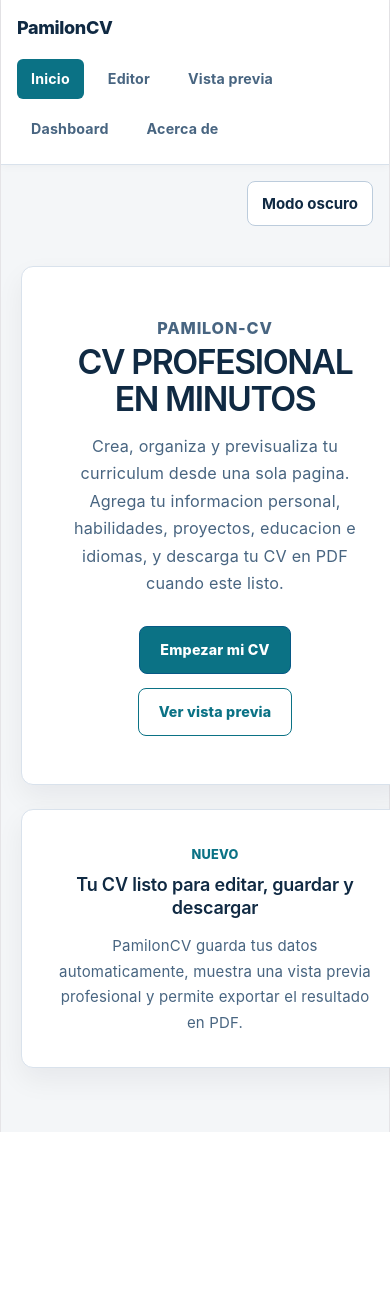
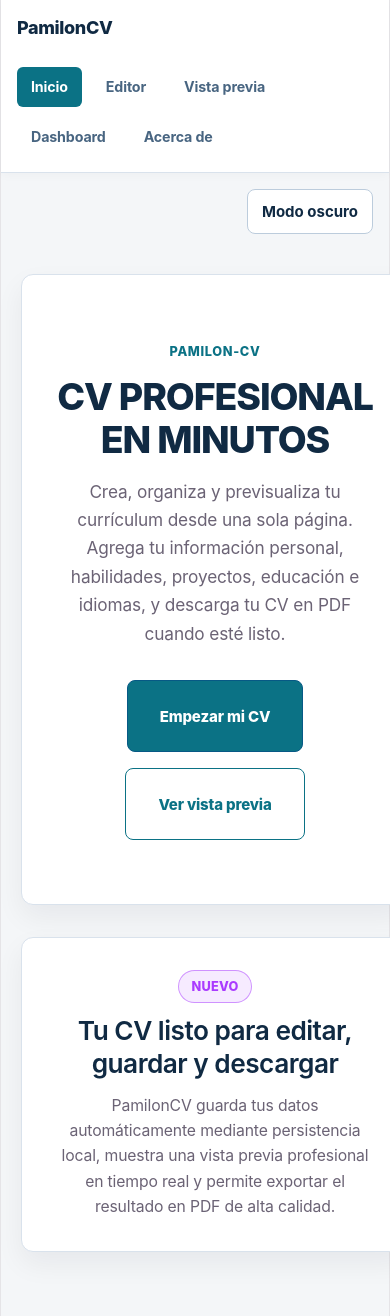
Before and after one commit to Brayan-Alejandro-Pamila-Torres/proyecto-final-tecnologias-web, a React (Vite) app: page / in a window 390 px wide. Shown: the top 1316 px of the page. Before the commit the page ends 1132 px from the top, so only its background shows below. Built offline with nearby package versions, Linux system fonts and the light colour scheme; what @react-pdf/renderer would draw is missing.

Commit message:
Mejoras de diseño, espacion e interfaz del home.jsx y aplicacion a mejoras en el archivo index.css

```diff
--- a/src/index.css
+++ b/src/index.css
@@ -12,15 +12,15 @@
   --accent-bg: rgba(170, 59, 255, 0.1);
   --accent-border: rgba(170, 59, 255, 0.5);
   --social-bg: rgba(244, 243, 236, 0.5);
-  --shadow: rgba(0, 0, 0, 0.1) 0 10px 15px -3px, rgba(0, 0, 0, 0.05) 0 4px 6px -2px;
+  --shadow: rgba(0, 0, 0, 0.06) 0 10px 15px -3px, rgba(0, 0, 0, 0.04) 0 4px 6px -2px;
 
-  /* Cambio a una fuente geométrica moderna y limpia */
+  /* Tipografía geométrica de alta definición visual */
   --sans: 'Inter', system-ui, -apple-system, BlinkMacSystemFont, 'Segoe UI', Roboto, sans-serif;
   --heading: 'Inter', system-ui, -apple-system, BlinkMacSystemFont, 'Segoe UI', Roboto, sans-serif;
   --mono: ui-monospace, Consolas, monospace;
 
-  font: 16px/155% var(--sans); /* Altura de línea optimizada para legibilidad */
-  letter-spacing: 0.18px;
+  font: 16px/155% var(--sans);
+  letter-spacing: -0.01em;
   color-scheme: light dark;
   color: var(--text);
   background: var(--bg);
@@ -55,8 +55,8 @@
 
 body {
   margin: 0;
-  background: #f4f6f8; /* Tu color original */
-  color: #1f2933;      /* Tu color original */
+  background: #f4f6f8;
+  color: #1f2933;
   font-family: var(--sans);
 }
 
@@ -73,20 +73,21 @@ body {
 }
 
 /* ==========================================================================
-   TIPOGRAFÍA Y ENCABEZADOS
+   TIPOGRAFÍA Y ENCABEZADOS ELEVADOS
    ========================================================================== */
 
 h1, h2, h3 {
   font-family: var(--heading);
-  font-weight: 600; /* Peso visual más elegante */
+  font-weight: 600;
   color: var(--text-h);
   letter-spacing: -0.02em;
 }
 
 h1 {
-  font-size: 46px; /* Balanceado para pantallas de escritorio */
-  letter-spacing: -1.4px;
+  font-size: 44px;
+  letter-spacing: -0.03em;
   margin: 32px 0;
+  line-height: 1.15;
   @media (max-width: 1024px) {
     font-size: 34px;
     margin: 20px 0;
@@ -96,7 +97,7 @@ h1 {
 h2 {
   font-size: 22px;
   line-height: 125%;
-  letter-spacing: -0.2px;
+  letter-spacing: -0.02em;
   margin: 0 0 12px;
   @media (max-width: 1024px) {
     font-size: 18px;
@@ -120,6 +121,7 @@ code {
   line-height: 135%;
   padding: 4px 8px;
   background: var(--code-bg);
+  border: 1px solid var(--border);
 }
 
 button, input, textarea, select {
@@ -138,14 +140,14 @@ button, input, textarea, select {
   gap: 20px;
   align-items: center;
   justify-content: space-between;
-  padding: 16px 28px; /* Espaciado interno más balanceado */
-  background: #ffffff; /* Tu color original */
-  border-bottom: 1px solid #d9e2ec; /* Tu color original */
-  box-shadow: 0 2px 8px rgba(15, 23, 42, 0.03);
+  padding: 16px 28px;
+  background: #ffffff;
+  border-bottom: 1px solid #d9e2ec;
+  box-shadow: 0 2px 10px rgba(15, 23, 42, 0.03);
 }
 
 .navbar-brand {
-  color: #102a43; /* Tu color original */
+  color: #102a43;
   font-size: 1.2rem;
   font-weight: 800;
   text-decoration: none;
@@ -155,32 +157,33 @@ button, input, textarea, select {
 .navbar-links {
   display: flex;
   flex-wrap: wrap;
-  gap: 10px; /* Separación más limpia entre botones */
+  gap: 10px;
+  align-items: center;
   justify-content: flex-end;
 }
 
 .navbar-link {
   padding: 8px 14px;
-  color: #486581; /* Tu color original */
+  color: #486581;
   border-radius: 6px;
   font-weight: 700;
   font-size: 0.95rem;
   text-decoration: none;
-  transition: all 0.2s ease; /* Transición suave */
+  transition: all 0.2s cubic-bezier(0.4, 0, 0.2, 1);
 }
 
 .navbar-link:hover {
-  color: #ffffff; /* Tu color original */
-  background: #0b7285; /* Tu color original */
+  color: #ffffff;
+  background: #0b7285;
 }
 
 .navbar-link-active {
-  color: #ffffff; /* Tu color original */
-  background: #0b7285; /* Tu color original */
+  color: #ffffff;
+  background: #0b7285;
 }
 
 /* ==========================================================================
-   PÁGINAS Y COMPONENTES EN FORMA DE TARJETAS (Estructura Premium)
+   PÁGINAS Y CONTENEDORES EN FORMA DE TARJETAS
    ========================================================================== */
 
 .home-page, .about-page {
@@ -189,11 +192,11 @@ button, input, textarea, select {
   padding: 40px 20px 64px;
 }
 
-/* Unificación estética de paneles contenedores */
+/* Paneles contenedores con bordes y espaciados optimizados */
 .home-hero, .about-section, .home-news article {
-  background: #ffffff; /* Tu color original */
-  border: 1px solid #d9e2ec; /* Tu color original */
-  border-radius: 12px; /* Bordes redondeados modernos */
+  background: #ffffff;
+  border: 1px solid #d9e2ec;
+  border-radius: 12px;
   box-shadow: 0 12px 28px rgb(15 23 42 / 6%); /* Tu sombra original */
 }
 
@@ -202,13 +205,13 @@ button, input, textarea, select {
   min-height: 360px;
   align-items: center;
   justify-items: center;
-  padding: 48px; /* Más aire interno */
+  padding: 56px 48px;
   text-align: center;
 }
 
 .home-kicker {
   margin: 0 0 12px;
-  color: #0b7285; /* Tu color original */
+  color: #0b7285;
   font-weight: 800;
   text-transform: uppercase;
   font-size: 0.85rem;
@@ -218,17 +221,17 @@ button, input, textarea, select {
 .home-hero h1 {
   max-width: 760px;
   margin: 0 0 16px;
-  color: #102a43; /* Tu color original */
-  font-size: clamp(2.25rem, 6vw, 4rem);
-  line-height: 1.1;
+  color: #102a43;
+  font-size: clamp(2.25rem, 5.5vw, 3.75rem);
+  line-height: 1.15;
 }
 
 .home-hero p {
   max-width: 680px;
   margin: 0;
-  color: #486581; /* Tu color original */
+  color: #486581;
   font-size: 1.08rem;
-  line-height: 1.7;
+  line-height: 1.65;
 }
 
 .home-actions {
@@ -236,7 +239,7 @@ button, input, textarea, select {
   flex-wrap: wrap;
   gap: 14px;
   justify-content: center;
-  margin-top: 28px;
+  margin-top: 32px;
 }
 
 .home-primary-link, .home-secondary-link {
@@ -244,18 +247,18 @@ button, input, textarea, select {
   min-height: 46px;
   align-items: center;
   justify-content: center;
-  padding: 0 20px;
-  border-radius: 8px; /* Bordes estilizados */
+  padding: 0 24px;
+  border-radius: 8px;
   font-weight: 800;
   text-decoration: none;
   font-size: 0.95rem;
-  transition: all 0.2s ease;
+  transition: all 0.2s cubic-bezier(0.4, 0, 0.2, 1);
 }
 
 .home-primary-link {
-  color: #ffffff; /* Tu color original */
-  background: #0b7285; /* Tu color original */
-  border: 1px solid #075985; /* Tu color original */
+  color: #ffffff;
+  background: #0b7285;
+  border: 1px solid #075985;
 }
 
 .home-primary-link:hover {
@@ -264,9 +267,9 @@ button, input, textarea, select {
 }
 
 .home-secondary-link {
-  color: #0b7285; /* Tu color original */
-  background: #ffffff; /* Tu color original */
-  border: 1px solid #0b7285; /* Tu color original */
+  color: #0b7285;
+  background: #ffffff;
+  border: 1px solid #0b7285;
 }
 
 .home-secondary-link:hover {
@@ -275,31 +278,32 @@ button, input, textarea, select {
 }
 
 .home-news {
-  margin-top: 24px;
+  margin-top: 28px;
 }
 
 .home-news article, .about-section {
-  padding: 32px;
+  padding: 36px;
   text-align: center;
 }
 
 .home-news span {
-  color: #0b7285; /* Tu color original */
+  color: #0b7285;
   font-weight: 800;
   text-transform: uppercase;
   font-size: 0.85rem;
+  letter-spacing: 0.02em;
 }
 
 .home-news h2, .about-section h1 {
   margin: 8px 0 14px;
-  color: #102a43; /* Tu color original */
+  color: #102a43;
 }
 
 .home-news p, .about-section p {
   max-width: 820px;
   margin-left: auto;
   margin-right: auto;
-  color: #486581; /* Tu color original */
+  color: #486581;
   line-height: 1.7;
 }
 
@@ -316,19 +320,20 @@ button, input, textarea, select {
 .editor-header {
   margin-bottom: 24px;
   padding: 28px;
-  background: #ffffff; /* Tu color original */
-  border: 1px solid #d9e2ec; /* Tu color original */
+  background: #ffffff;
+  border: 1px solid #d9e2ec;
   border-radius: 12px;
+  text-align: left;
 }
 
 .editor-header h1 {
   margin: 0 0 8px;
-  color: #102a43; /* Tu color original */
+  color: #102a43;
 }
 
 .editor-header p {
   margin: 0;
-  color: #52606d; /* Tu color original */
+  color: #52606d;
 }
 
 .editor-sections {
@@ -336,14 +341,13 @@ button, input, textarea, select {
   gap: 24px;
 }
 
-/* Formularios y Listas Estilo Bloque Premium */
 .profile-image-form, .personal-form, .skill-form, .project-form,
 .education-form, .language-form, .skill-list, .project-list,
 .education-list, .language-list {
-  padding: 28px;
-  background: #ffffff; /* Tu color original */
-  border: 1px solid #d9e2ec; /* Tu color original */
-  border-radius: 12px; /* Mayor consistencia de bordes */
+  padding: 32px; /* Más balance interno */
+  background: #ffffff;
+  border: 1px solid #d9e2ec;
+  border-radius: 12px;
   box-shadow: 0 12px 28px rgb(15 23 42 / 6%); /* Tu sombra original */
 }
 
@@ -357,8 +361,9 @@ button, input, textarea, select {
 .profile-image-form h2, .personal-form h2, .skill-form h2,
 .project-form h2, .education-form h2, .language-form h2 {
   margin: 0 0 20px;
-  color: #102a43; /* Tu color original */
+  color: #102a43;
   font-size: 1.25rem;
+  text-align: left;
 }
 
 .profile-image-form label, .personal-form label, .skill-form label,
@@ -366,22 +371,23 @@ button, input, textarea, select {
   display: grid;
   gap: 8px;
   margin-bottom: 18px;
-  color: #243b53; /* Tu color original */
+  color: #243b53;
   font-weight: 700;
   font-size: 0.9rem;
+  text-align: left;
 }
 
-/* Entradas de Texto Mejoradas */
+/* Entradas de Texto Súper Pulidas */
 .profile-image-form input, .personal-form input, .personal-form textarea,
 .skill-form input, .skill-form textarea, .project-form input, .project-form textarea,
 .education-form input, .education-form textarea, .language-form input, .language-form textarea {
   width: 100%;
   box-sizing: border-box;
   padding: 12px 14px;
-  color: #1f2933; /* Tu color original */
-  background: #f8fafc; /* Tu color original */
-  border: 1px solid #bcccdc; /* Tu color original */
-  border-radius: 8px; /* Esquinas pulidas */
+  color: #1f2933;
+  background: #f8fafc;
+  border: 1px solid #bcccdc;
+  border-radius: 8px;
   outline: none;
   font-size: 0.95rem;
   transition: border-color 160ms ease, box-shadow 160ms ease, background 160ms ease;
@@ -390,9 +396,9 @@ button, input, textarea, select {
 .profile-image-form input:focus, .personal-form input:focus, .personal-form textarea:focus,
 .skill-form input:focus, .skill-form textarea:focus, .project-form input:focus, .project-form textarea:focus,
 .education-form input:focus, .education-form textarea:focus, .language-form input:focus, .language-form textarea:focus {
-  background: #ffffff; /* Tu color original */
-  border-color: #0b7285; /* Tu color original */
-  box-shadow: 0 0 0 3px rgb(11 114 133 / 18%); /* Tu sombra de enfoque original */
+  background: #ffffff;
+  border-color: #0b7285;
+  box-shadow: 0 0 0 3px rgb(11 114 133 / 18%); /* Tu sombra original */
 }
 
 .profile-image-form textarea, .personal-form textarea, .skill-form textarea,
@@ -401,30 +407,30 @@ button, input, textarea, select {
   min-height: 110px;
 }
 
-/* Botones Premium de Acción */
+/* Botones Premium con Efecto Presión */
 .profile-image-form button, .personal-form button, .skill-form button,
 .project-form button, .education-form button, .language-form button,
 .skill-card button, .project-card button, .education-card button, .language-card button {
   min-height: 42px;
   margin: 4px 8px 4px 0;
   padding: 0 18px;
-  color: #ffffff; /* Tu color original */
-  background: #0b7285; /* Tu color original */
-  border: 1px solid #075985; /* Tu color original */
-  border-radius: 8px; /* Formas consistentes */
+  color: #ffffff;
+  background: #0b7285;
+  border: 1px solid #075985;
+  border-radius: 8px;
   cursor: pointer;
   font-weight: 700;
   font-size: 0.9rem;
   display: inline-flex;
   align-items: center;
   justify-content: center;
-  transition: all 0.15s ease;
+  transition: all 0.15s cubic-bezier(0.4, 0, 0.2, 1);
 }
 
 .profile-image-form button:hover, .personal-form button:hover, .skill-form button:hover,
 .project-form button:hover, .education-form button:hover, .language-form button:hover,
 .skill-card button:hover, .project-card button:hover, .education-card button:hover, .language-card button:hover {
-  background: #075985; /* Tu color original */
+  background: #075985;
 }
 
 .profile-image-form button:active, .personal-form button:active, .skill-form button:active,
@@ -438,25 +444,26 @@ button, input, textarea, select {
 
 .skill-card, .project-card, .education-card, .language-card {
   padding: 20px;
-  background: #f8fafc; /* Tu color original */
-  border: 1px solid #d9e2ec; /* Tu color original */
-  border-radius: 10px; /* Bordes mejor redondeados */
+  background: #f8fafc;
+  border: 1px solid #d9e2ec;
+  border-radius: 10px;
+  text-align: left;
 }
 
 .skill-list, .project-list, .education-list, .language-list {
   display: grid;
-  gap: 14px;
+  gap: 16px;
 }
 
 .skill-card h3, .project-card h3, .education-card h3, .language-card h3 {
   margin: 0 0 6px;
-  color: #102a43; /* Tu color original */
+  color: #102a43;
   font-size: 1.1rem;
 }
 
 .skill-card p, .project-card p, .education-card p, .language-card p {
   margin: 5px 0;
-  color: #486581; /* Tu color original */
+  color: #486581;
   line-height: 1.55;
   font-size: 0.95rem;
 }
@@ -469,7 +476,7 @@ button, input, textarea, select {
   width: 128px;
   height: 128px;
   object-fit: cover;
-  border: 4px solid #d9e2ec; /* Tu color original */
+  border: 4px solid #d9e2ec;
   border-radius: 50%;
 }
 
@@ -478,21 +485,22 @@ button, input, textarea, select {
   max-width: 360px;
   aspect-ratio: 16 / 10;
   object-fit: cover;
-  border: 1px solid #bcccdc; /* Tu color original */
+  border: 1px solid #bcccdc;
   border-radius: 8px;
 }
 
 /* Alertas de Mensaje y Validación */
 .form-error {
   margin: 4px 0 0;
-  color: #b42318; /* Tu color original */
+  color: #b42318;
   font-size: 0.85rem;
   font-weight: 700;
+  text-align: left;
 }
 
 .form-success {
   margin: 14px 0 0;
-  color: #067647; /* Tu color original */
+  color: #067647;
   font-weight: 700;
 }
 
@@ -517,10 +525,10 @@ button, input, textarea, select {
   justify-content: center;
   min-height: 44px;
   padding: 0 20px;
-  color: #ffffff; /* Tu color original */
-  background: #0b7285; /* Tu color original */
-  border: 1px solid #075985; /* Tu color original */
-  border-radius: 8px; /* Formas pulidas */
+  color: #ffffff;
+  background: #0b7285;
+  border: 1px solid #075985;
+  border-radius: 8px;
   font-weight: 700;
   text-decoration: none;
   font-size: 0.95rem;
@@ -528,19 +536,20 @@ button, input, textarea, select {
 }
 
 .download-pdf-button:hover {
-  background: #075985; /* Tu color original */
+  background: #075985;
   transform: translateY(-1px);
 }
 
-/* Hoja de Currículum Simulación Papel */
+/* Hoja de Currículum Estilo Papel Limpio */
 .cv-preview {
   width: min(100%, 920px);
   margin: 0 auto;
-  padding: 48px; /* Más espaciado tipo documento real */
-  background: #ffffff; /* Tu color original */
-  border: 1px solid #d9e2ec; /* Tu color original */
+  padding: 48px;
+  background: #ffffff;
+  border: 1px solid #d9e2ec;
   box-shadow: 0 18px 45px rgb(15 23 42 / 10%); /* Tu sombra original */
   border-radius: 6px;
+  text-align: left;
 }
 
 .cv-preview-header {
@@ -548,7 +557,7 @@ button, input, textarea, select {
   gap: 32px;
   align-items: center;
   padding-bottom: 28px;
-  border-bottom: 2px solid #243b53; /* Tu color original */
+  border-bottom: 2px solid #243b53;
 }
 
 .cv-preview-photo {
@@ -557,23 +566,25 @@ button, input, textarea, select {
   flex: 0 0 auto;
   object-fit: cover;
   border-radius: 50%;
-  border: 4px solid #d9e2ec; /* Tu color original */
+  border: 4px solid #d9e2ec;
 }
 
 .cv-preview-heading {
   min-width: 0;
+  text-align: left;
 }
 
 .cv-preview-heading h1 {
   margin: 0;
-  color: #102a43; /* Tu color original */
+  color: #102a43;
   font-size: 2.25rem;
   line-height: 1.1;
+  text-align: left;
 }
 
 .cv-preview-profession {
   margin: 8px 0 12px;
-  color: #486581; /* Tu color original */
+  color: #486581;
   font-size: 1.1rem;
   font-weight: 700;
 }
@@ -582,12 +593,12 @@ button, input, textarea, select {
   display: flex;
   flex-wrap: wrap;
   gap: 8px 16px;
-  color: #52606d; /* Tu color original */
+  color: #52606d;
   font-size: 0.95rem;
 }
 
 .cv-preview-links a, .cv-preview-section a {
-  color: #0b7285; /* Tu color original */
+  color: #0b7285;
   font-weight: 700;
   text-decoration: none;
 }
@@ -602,12 +613,13 @@ button, input, textarea, select {
 
 .cv-preview-section h2 {
   margin: 0 0 16px;
-  color: #102a43; /* Tu color original */
+  color: #102a43;
   font-size: 1.05rem;
   letter-spacing: 0.03em;
   text-transform: uppercase;
-  border-bottom: 1px solid #bcccdc; /* Tu color original */
+  border-bottom: 1px solid #bcccdc;
   padding-bottom: 8px;
+  text-align: left;
 }
 
 .cv-preview-section p {
@@ -623,8 +635,8 @@ button, input, textarea, select {
 
 .cv-preview-skill, .cv-preview-language, .cv-preview-item {
   padding: 14px;
-  border: 1px solid #d9e2ec; /* Tu color original */
-  background: #f8fafc; /* Tu color original */
+  border: 1px solid #d9e2ec;
+  background: #f8fafc;
   border-radius: 6px;
 }
 
@@ -637,13 +649,14 @@ button, input, textarea, select {
 
 .cv-preview-row h3, .cv-preview-item h3 {
   margin: 0;
-  color: #243b53; /* Tu color original */
+  color: #243b53;
   font-size: 1rem;
+  text-align: left;
 }
 
 .cv-preview-row span {
   flex: 0 0 auto;
-  color: #627d98; /* Tu color original */
+  color: #627d98;
   font-weight: 700;
 }
 
@@ -662,7 +675,7 @@ button, input, textarea, select {
   width: 140px;
   aspect-ratio: 16 / 10;
   object-fit: cover;
-  border: 1px solid #bcccdc; /* Tu color original */
+  border: 1px solid #bcccdc;
   border-radius: 4px;
 }
 
@@ -678,16 +691,17 @@ button, input, textarea, select {
 
 .dashboard-header {
   margin-bottom: 28px;
+  text-align: left;
 }
 
 .dashboard-header h1 {
   margin: 0 0 8px;
-  color: #102a43; /* Tu color original */
+  color: #102a43;
 }
 
 .dashboard-header p {
   margin: 0;
-  color: #52606d; /* Tu color original */
+  color: #52606d;
 }
 
 .dashboard-stats {
@@ -700,33 +714,35 @@ button, input, textarea, select {
 .dashboard-stat {
   display: grid;
   gap: 8px;
-  padding: 22px;
-  background: #ffffff; /* Tu color original */
-  border: 1px solid #d9e2ec; /* Tu color original */
+  padding: 24px;
+  background: #ffffff;
+  border: 1px solid #d9e2ec;
   border-radius: 10px;
+  text-align: left;
 }
 
 .dashboard-stat span {
-  color: #52606d; /* Tu color original */
+  color: #52606d;
   font-size: 0.95rem;
 }
 
 .dashboard-stat strong {
-  color: #102a43; /* Tu color original */
+  color: #102a43;
   font-size: 2.25rem;
   line-height: 1;
 }
 
 .dashboard-chart-section {
   padding: 28px;
-  background: #ffffff; /* Tu color original */
-  border: 1px solid #d9e2ec; /* Tu color original */
+  background: #ffffff;
+  border: 1px solid #d9e2ec;
   border-radius: 12px;
+  text-align: left;
 }
 
 .dashboard-chart-section h2 {
   margin: 0 0 20px;
-  color: #102a43; /* Tu color original */
+  color: #102a43;
   font-size: 1.2rem;
 }
 
@@ -734,9 +750,7 @@ button, input, textarea, select {
   height: 380px;
 }
 
-/* ==========================================================================
-   DISEÑO RESPONSIVO (Media Queries)
-   ========================================================================== */
+
 
 @media (max-width: 680px) {
   .navbar {
@@ -747,6 +761,8 @@ button, input, textarea, select {
 
   .navbar-links {
     justify-content: flex-start;
+    width: 100%;
+    margin-top: 8px;
   }
 
   .editor-page {
@@ -769,11 +785,25 @@ button, input, textarea, select {
 
   .cv-preview-header, .cv-preview-item {
     grid-template-columns: 1fr;
+    text-align: center;
   }
 
   .cv-preview-header {
-    display: grid;
-    align-items: start;
+    display: flex;
+    flex-direction: column;
+    align-items: center;
+  }
+
+  .cv-preview-heading h1 {
+    text-align: center;
+  }
+
+  .cv-preview-contact, .cv-preview-links {
+    justify-content: center;
+  }
+
+  .cv-preview-row h3, .cv-preview-item h3, .cv-preview-section h2 {
+    text-align: center;
   }
 
   .cv-preview-photo {
@@ -787,6 +817,8 @@ button, input, textarea, select {
 
   .cv-preview-project-image {
     width: 100%;
+    max-width: 260px;
+    margin: 0 auto;
   }
 
   .skill-chart {
--- a/src/pages/Home.jsx
+++ b/src/pages/Home.jsx
@@ -1,39 +1,113 @@
+import React from 'react';
 import { Link } from 'react-router-dom';
 
 function Home() {
   return (
-    <main className="home-page">
-      <section className="home-hero">
-        <div>
-          <p className="home-kicker">Pamilon-CV</p>
-          <h1>CV PROFESIONAL EN MINUTOS </h1>
-          <p>
-            Crea, organiza y previsualiza tu curriculum desde una sola pagina. Agrega
-            tu informacion personal, habilidades, proyectos, educacion e idiomas, y
-            descarga tu CV en PDF cuando este listo.
+    <main className="home-page" style={{ padding: '40px 20px 64px' }}>
+
+      {/* Sección Principal (Hero) */}
+      <section className="home-hero" style={{ padding: '64px 32px', marginBottom: '32px' }}>
+        <div style={{ maxWidth: '800px', margin: '0 auto', textAlign: 'center' }}>
+
+          <span className="home-kicker" style={{ display: 'inline-block', marginBottom: '12px' }}>
+            Pamilon-CV
+          </span>
+
+          <h1 style={{
+            margin: '0 0 16px 0',
+            fontSize: 'clamp(2.5rem, 5vw, 4rem)',
+            lineHeight: '1.15',
+            fontWeight: '800'
+          }}>
+            CV PROFESIONAL EN MINUTOS
+          </h1>
+
+          <p style={{
+            fontSize: '1.15rem',
+            lineHeight: '1.65',
+            maxWidth: '680px',
+            margin: '0 auto 32px auto',
+            color: 'var(--text)'
+          }}>
+            Crea, organiza y previsualiza tu currículum desde una sola página. Agrega
+            tu información personal, habilidades, proyectos, educación e idiomas, y
+            descarga tu CV en PDF cuando esté listo.
           </p>
 
-          <div className="home-actions">
-            <Link className="home-primary-link" to="/editor">
+          {/* Botones de Acción bien alineados y centrados */}
+          <div className="home-actions" style={{
+            display: 'flex',
+            justifyContent: 'center',
+            gap: '16px',
+            marginTop: 0
+          }}>
+            <Link
+              className="home-primary-link"
+              to="/editor"
+              style={{
+                display: 'inline-flex',
+                alignItems: 'center',
+                justifyContent: 'center',
+                textDecoration: 'none',
+                padding: '12px 32px',
+                borderRadius: '8px',
+                fontSize: '1rem'
+              }}
+            >
               Empezar mi CV
             </Link>
-            <Link className="home-secondary-link" to="/preview">
+            <Link
+              className="home-secondary-link"
+              to="/preview"
+              style={{
+                display: 'inline-flex',
+                alignItems: 'center',
+                justifyContent: 'center',
+                textDecoration: 'none',
+                padding: '12px 32px',
+                borderRadius: '8px',
+                fontSize: '1rem'
+              }}
+            >
               Ver vista previa
             </Link>
           </div>
+
         </div>
       </section>
 
-      <section className="home-news">
-        <article>
-          <span>Nuevo</span>
-          <h2>Tu CV listo para editar, guardar y descargar</h2>
-          <p>
-            PamilonCV guarda tus datos automaticamente, muestra una vista previa
-            profesional y permite exportar el resultado en PDF.
+      {/* Sección de Características o Novedades */}
+      <section className="home-news" style={{ marginTop: '24px' }}>
+        <article style={{ padding: '32px', textAlign: 'center' }}>
+          <span className="home-kicker" style={{
+            fontSize: '0.85rem',
+            background: 'var(--accent-bg)',
+            color: 'var(--accent)',
+            padding: '4px 12px',
+            borderRadius: '20px',
+            border: '1px solid var(--accent-border)',
+            display: 'inline-block',
+            marginBottom: '12px'
+          }}>
+            Nuevo
+          </span>
+          <h2 style={{ margin: '0 0 12px 0', fontSize: '1.75rem' }}>
+            Tu CV listo para editar, guardar y descargar
+          </h2>
+          <p style={{
+            maxWidth: '640px',
+            margin: '0 auto',
+            lineHeight: '1.6',
+            color: 'var(--text)',
+            fontSize: '1.05rem'
+          }}>
+            PamilonCV guarda tus datos automáticamente mediante persistencia local,
+            muestra una vista previa profesional en tiempo real y permite exportar
+            el resultado en PDF de alta calidad.
           </p>
         </article>
       </section>
+
     </main>
   );
 }
```
